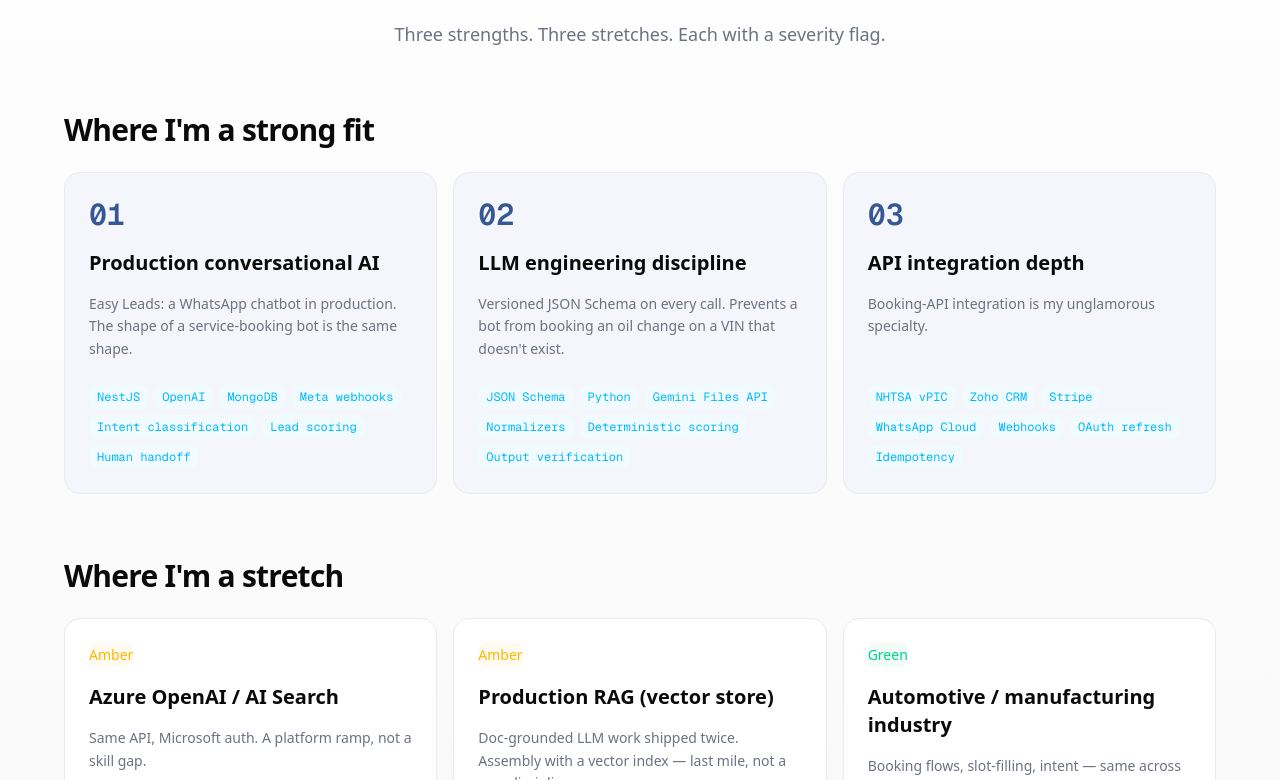
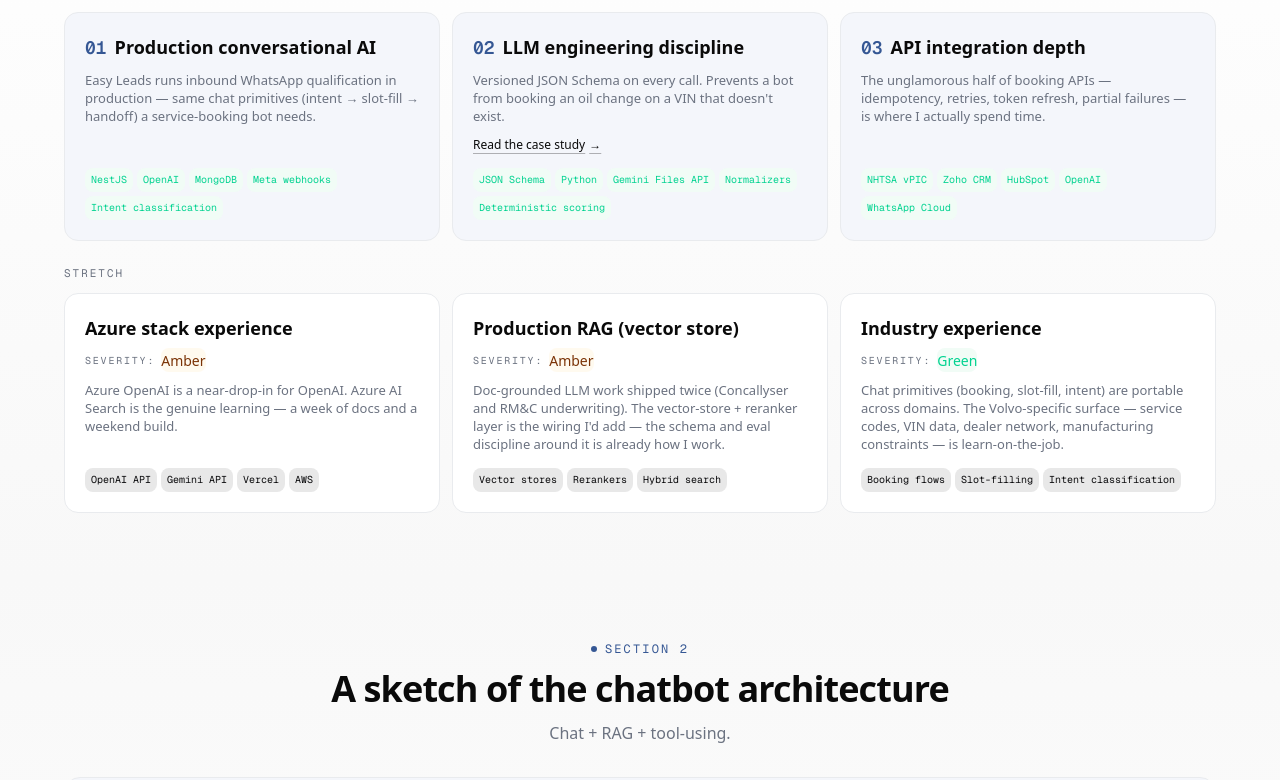
Before and after one commit to pranav-9/my-portfolio, a Next.js app: page /volvo in a window 1280 px wide. Shown: the part 840-1620 px from the top of the page. Built offline with nearby package versions, Linux system fonts and the light colour scheme.

Commit message:
simplify

```diff
--- a/src/app/sectionHeader.tsx
+++ b/src/app/sectionHeader.tsx
@@ -3,19 +3,35 @@ import Reveal from "./reveal";
 
 const SectionHeader = (props: {
   sectionDetails: { title: string; subtitle: string; kicker?: string };
+  compact?: boolean;
 }) => {
   const { title, subtitle, kicker } = props.sectionDetails;
+  const { compact } = props;
 
   return (
-    <Reveal className="mx-auto mb-12 flex max-w-3xl flex-col items-center gap-4 text-center sm:mb-16">
+    <Reveal
+      className={`mx-auto flex max-w-3xl flex-col items-center text-center ${
+        compact
+          ? "mb-6 gap-3 sm:mb-8"
+          : "mb-12 gap-4 sm:mb-16"
+      }`}
+    >
       <span className="kicker">
         <span className="kicker-dot" />
         {kicker ?? title}
       </span>
-      <h2 className="text-4xl sm:text-6xl font-semibold tracking-tight text-brand-ink">
+      <h2
+        className={`font-semibold tracking-tight text-brand-ink ${
+          compact ? "text-3xl sm:text-4xl" : "text-4xl sm:text-6xl"
+        }`}
+      >
         {title}
       </h2>
-      <p className="max-w-2xl text-base sm:text-lg text-brand-muted">
+      <p
+        className={`max-w-2xl text-brand-muted ${
+          compact ? "text-sm sm:text-base" : "text-base sm:text-lg"
+        }`}
+      >
         {subtitle}
       </p>
     </Reveal>
--- a/src/app/volvo/page.tsx
+++ b/src/app/volvo/page.tsx
@@ -12,21 +12,20 @@ type Strength = {
   title: string;
   punch: string;
   pills: string[];
+  caseStudyHref?: string;
 };
 
 const strengths: Strength[] = [
   {
     title: "Production conversational AI",
     punch:
-      "Easy Leads: a WhatsApp chatbot in production. The shape of a service-booking bot is the same shape.",
+      "Easy Leads runs inbound WhatsApp qualification in production — same chat primitives (intent → slot-fill → handoff) a service-booking bot needs.",
     pills: [
       "NestJS",
       "OpenAI",
       "MongoDB",
       "Meta webhooks",
       "Intent classification",
-      "Lead scoring",
-      "Human handoff",
     ],
   },
   {
@@ -39,20 +38,19 @@ const strengths: Strength[] = [
       "Gemini Files API",
       "Normalizers",
       "Deterministic scoring",
-      "Output verification",
     ],
+    caseStudyHref: "/projects/concall-alpha",
   },
   {
     title: "API integration depth",
-    punch: "Booking-API integration is my unglamorous specialty.",
+    punch:
+      "The unglamorous half of booking APIs — idempotency, retries, token refresh, partial failures — is where I actually spend time.",
     pills: [
       "NHTSA vPIC",
       "Zoho CRM",
-      "Stripe",
+      "HubSpot",
+      "OpenAI",
       "WhatsApp Cloud",
-      "Webhooks",
-      "OAuth refresh",
-      "Idempotency",
     ],
   },
 ];
@@ -68,30 +66,34 @@ type Gap = {
 
 const gaps: Gap[] = [
   {
-    gap: "Azure OpenAI / AI Search",
+    gap: "Azure stack experience",
     severity: "amber",
-    close: "Same API, Microsoft auth. A platform ramp, not a skill gap.",
+    close:
+      "Azure OpenAI is a near-drop-in for OpenAI. Azure AI Search is the genuine learning — a week of docs and a weekend build.",
     pills: ["OpenAI API", "Gemini API", "Vercel", "AWS"],
   },
   {
     gap: "Production RAG (vector store)",
     severity: "amber",
     close:
-      "Doc-grounded LLM work shipped twice. Assembly with a vector index — last mile, not a new discipline.",
-    pills: ["Concallyser ✓", "RM&C underwriting ✓", "Schema-first extraction"],
+      "Doc-grounded LLM work shipped twice (Concallyser and RM&C underwriting). The vector-store + reranker layer is the wiring I'd add — the schema and eval discipline around it is already how I work.",
+    pills: ["Vector stores", "Rerankers", "Hybrid search"],
   },
   {
-    gap: "Automotive / manufacturing industry",
+    gap: "Industry experience",
     severity: "green",
     close:
-      "Booking flows, slot-filling, intent — same across asset classes. A week of reading, not a career pivot.",
+      "Chat primitives (booking, slot-fill, intent) are portable across domains. The Volvo-specific surface — service codes, VIN data, dealer network, manufacturing constraints — is learn-on-the-job.",
     pills: ["Booking flows", "Slot-filling", "Intent classification"],
   },
 ];
 
 const severityBadge: Record<Severity, { label: string; className: string }> = {
   green: { label: "Green", className: "badge badge-soft badge-success" },
-  amber: { label: "Amber", className: "badge badge-soft badge-warning" },
+  amber: {
+    label: "Amber",
+    className: "badge badge-soft badge-warning text-amber-900",
+  },
 };
 
 type IndexCard = {
@@ -181,7 +183,7 @@ const tiers: ArchTier[] = [
     ],
   },
   {
-    label: "Cross-cutting · spans all tiers",
+    label: "5 · Cross-cutting",
     nodes: [
       {
         title: "State",
@@ -422,43 +424,54 @@ const VolvoFitPage = () => {
       {/* Section 1 — Fit matrix */}
       <section
         id="fit-matrix"
-        className="scroll-mt-8 bg-gradient-to-b from-brand-surface to-brand-surface-alt px-6 py-24 sm:py-32"
+        className="scroll-mt-8 bg-gradient-to-b from-brand-surface to-brand-surface-alt px-6 py-12 sm:py-16"
       >
         <SectionHeader
+          compact
           sectionDetails={{
             kicker: "Section 1",
             title: "Fit matrix",
-            subtitle:
-              "Three strengths. Three stretches. Each with a severity flag.",
+            subtitle: "Strengths and stretches, at a glance.",
           }}
         />
 
-        <div className="mx-auto flex max-w-6xl flex-col gap-16">
+        <div className="mx-auto flex max-w-6xl flex-col gap-6">
           {/* Strengths */}
-          <div className="flex flex-col gap-6">
+          <div className="flex flex-col gap-3">
             <Reveal>
-              <h3 className="text-2xl font-semibold tracking-tight text-brand-ink sm:text-3xl">
-                Where I&apos;m a strong fit
-              </h3>
+              <p className="font-mono text-[11px] uppercase tracking-[0.18em] text-brand-muted">
+                Strong fit
+              </p>
             </Reveal>
-            <div className="grid gap-4 sm:grid-cols-2 lg:grid-cols-3">
+            <div className="grid gap-3 sm:grid-cols-2 lg:grid-cols-3">
               {strengths.map((s, idx) => (
                 <Reveal key={s.title} delay={idx * 80}>
-                  <div className="flex h-full flex-col gap-4 rounded-2xl border border-brand-divider bg-brand-tint p-6 transition hover:-translate-y-0.5 hover:border-brand-accent hover:shadow-[0_20px_50px_-20px_rgba(53,87,148,0.25)]">
-                    <span className="font-mono text-3xl font-semibold text-brand-accent">
+                  <div className="flex h-full flex-col gap-2.5 rounded-xl border border-brand-divider bg-brand-tint p-4 transition hover:-translate-y-0.5 hover:border-brand-accent hover:shadow-[0_20px_50px_-20px_rgba(53,87,148,0.25)] sm:p-5">
+                    <div className="flex items-baseline gap-2">
+                      <span className="font-mono text-lg font-semibold text-brand-accent">
                         {String(idx + 1).padStart(2, "0")}
                       </span>
-                    <h4 className="text-lg font-semibold text-brand-ink sm:text-xl">
+                      <h4 className="text-base font-semibold text-brand-ink sm:text-lg">
                         {s.title}
                       </h4>
-                    <p className="text-sm leading-relaxed text-brand-muted">
+                    </div>
+                    <p className="text-[13px] leading-snug text-brand-muted">
                       {s.punch}
                     </p>
-                    <div className="mt-auto flex flex-wrap gap-1.5 pt-2">
+                    {s.caseStudyHref && (
+                      <a
+                        href={s.caseStudyHref}
+                        className="inline-flex w-fit items-center gap-1 text-[12px] font-medium text-brand-ink underline decoration-brand-ink/30 decoration-1 underline-offset-4 transition hover:decoration-brand-ink"
+                      >
+                        Read the case study
+                        <span aria-hidden>→</span>
+                      </a>
+                    )}
+                    <div className="mt-auto flex flex-wrap gap-1 pt-1">
                       {s.pills.map((p) => (
                         <span
                           key={p}
-                          className="badge badge-soft badge-info p-2 font-mono text-xs"
+                          className="badge badge-soft badge-success px-1.5 py-0.5 font-mono text-[10px]"
                         >
                           {p}
                         </span>
@@ -471,30 +484,37 @@ const VolvoFitPage = () => {
           </div>
 
           {/* Stretches */}
-          <div className="flex flex-col gap-6">
+          <div className="flex flex-col gap-3">
             <Reveal>
-              <h3 className="text-2xl font-semibold tracking-tight text-brand-ink sm:text-3xl">
-                Where I&apos;m a stretch
-              </h3>
+              <p className="font-mono text-[11px] uppercase tracking-[0.18em] text-brand-muted">
+                Stretch
+              </p>
             </Reveal>
-            <div className="grid gap-4 sm:grid-cols-2 lg:grid-cols-3">
+            <div className="grid gap-3 sm:grid-cols-2 lg:grid-cols-3">
               {gaps.map((g, idx) => (
                 <Reveal key={g.gap} delay={idx * 80}>
-                  <div className="flex h-full flex-col gap-4 rounded-2xl border border-brand-divider bg-white p-6 transition hover:-translate-y-0.5 hover:border-brand-accent hover:shadow-[0_20px_50px_-20px_rgba(53,87,148,0.25)]">
+                  <div className="flex h-full flex-col gap-2.5 rounded-xl border border-brand-divider bg-white p-4 transition hover:-translate-y-0.5 hover:border-brand-accent hover:shadow-[0_20px_50px_-20px_rgba(53,87,148,0.25)] sm:p-5">
+                    <div className="flex flex-col gap-1.5">
+                      <h4 className="text-base font-semibold text-brand-ink sm:text-lg">
+                        {g.gap}
+                      </h4>
+                      <div className="flex items-center gap-1.5">
+                        <span className="font-mono text-[10px] uppercase tracking-[0.18em] text-brand-muted">
+                          Severity:
+                        </span>
                         <span className={severityBadge[g.severity].className}>
                           {severityBadge[g.severity].label}
                         </span>
-                    <h4 className="text-lg font-semibold text-brand-ink sm:text-xl">
-                      {g.gap}
-                    </h4>
-                    <p className="text-sm leading-relaxed text-brand-muted">
+                      </div>
+                    </div>
+                    <p className="text-[13px] leading-snug text-brand-muted">
                       {g.close}
                     </p>
-                    <div className="mt-auto flex flex-wrap gap-1.5 pt-2">
+                    <div className="mt-auto flex flex-wrap gap-1 pt-1">
                       {g.pills.map((p) => (
                         <span
                           key={p}
-                          className="badge badge-soft badge-neutral p-2 font-mono text-xs"
+                          className="badge badge-soft badge-neutral px-1.5 py-0.5 font-mono text-[10px]"
                         >
                           {p}
                         </span>
@@ -511,18 +531,18 @@ const VolvoFitPage = () => {
       {/* Section 2 — Solution sketch */}
       <section
         id="solution"
-        className="scroll-mt-8 bg-gradient-to-b from-brand-surface-alt to-brand-surface px-6 py-24 sm:py-32"
+        className="scroll-mt-8 bg-gradient-to-b from-brand-surface-alt to-brand-surface px-6 py-12 sm:py-16"
       >
         <SectionHeader
+          compact
           sectionDetails={{
             kicker: "Section 2",
-            title: "How I'd architect the chatbot",
-            subtitle:
-              "Rough target architecture. Grounded-by-default, action by deterministic code.",
+            title: "A sketch of the chatbot architecture",
+            subtitle: "Chat + RAG + tool-using.",
           }}
         />
 
-        <div className="mx-auto flex max-w-6xl flex-col gap-16">
+        <div className="mx-auto flex max-w-6xl flex-col gap-8">
           {/* Architecture diagram */}
           <Reveal>
             <div className="flex flex-col gap-3 rounded-2xl border border-brand-divider bg-brand-tint p-4 sm:p-6">
@@ -586,34 +606,19 @@ const VolvoFitPage = () => {
       {/* Section 3 — Production health check */}
       <section
         id="onboarding"
-        className="scroll-mt-8 bg-gradient-to-b from-brand-surface to-brand-surface-alt px-6 py-24 sm:py-32"
+        className="scroll-mt-8 bg-gradient-to-b from-brand-surface to-brand-surface-alt px-6 py-12 sm:py-16"
       >
         <SectionHeader
+          compact
           sectionDetails={{
             kicker: "Section 3",
             title: "Production health check",
             subtitle:
-              "The checklist I'd walk through in my first week — four lenses, one critical item per lens.",
+              "What I'd walk through in my first week to find where I can plug in — not a verdict on what the team has built.",
           }}
         />
 
-        <div className="mx-auto flex max-w-6xl flex-col gap-12">
-          {/* Framing */}
-          <Reveal>
-            <div className="rounded-r-lg border-l-4 border-brand-accent bg-brand-accent-soft px-5 py-4">
-              <p className="text-sm leading-relaxed text-brand-ink sm:text-base">
-                This is the checklist I&apos;d walk through in my first week
-                to get oriented — not an assessment of what the team has
-                built. Half of these items are probably already handled and I
-                just don&apos;t know it yet.{" "}
-                <span className="text-brand-muted">
-                  The goal is to find where the real gaps are and where I can
-                  plug in, not to arrive with a verdict.
-                </span>
-              </p>
-            </div>
-          </Reveal>
-
+        <div className="mx-auto flex max-w-6xl flex-col gap-8">
           {/* 2x2 quadrant grid */}
           <div className="grid gap-4 lg:grid-cols-2">
             {quadrants.map((q, idx) => {
```
Lines whose indentation alone changed are shown as unchanged.
